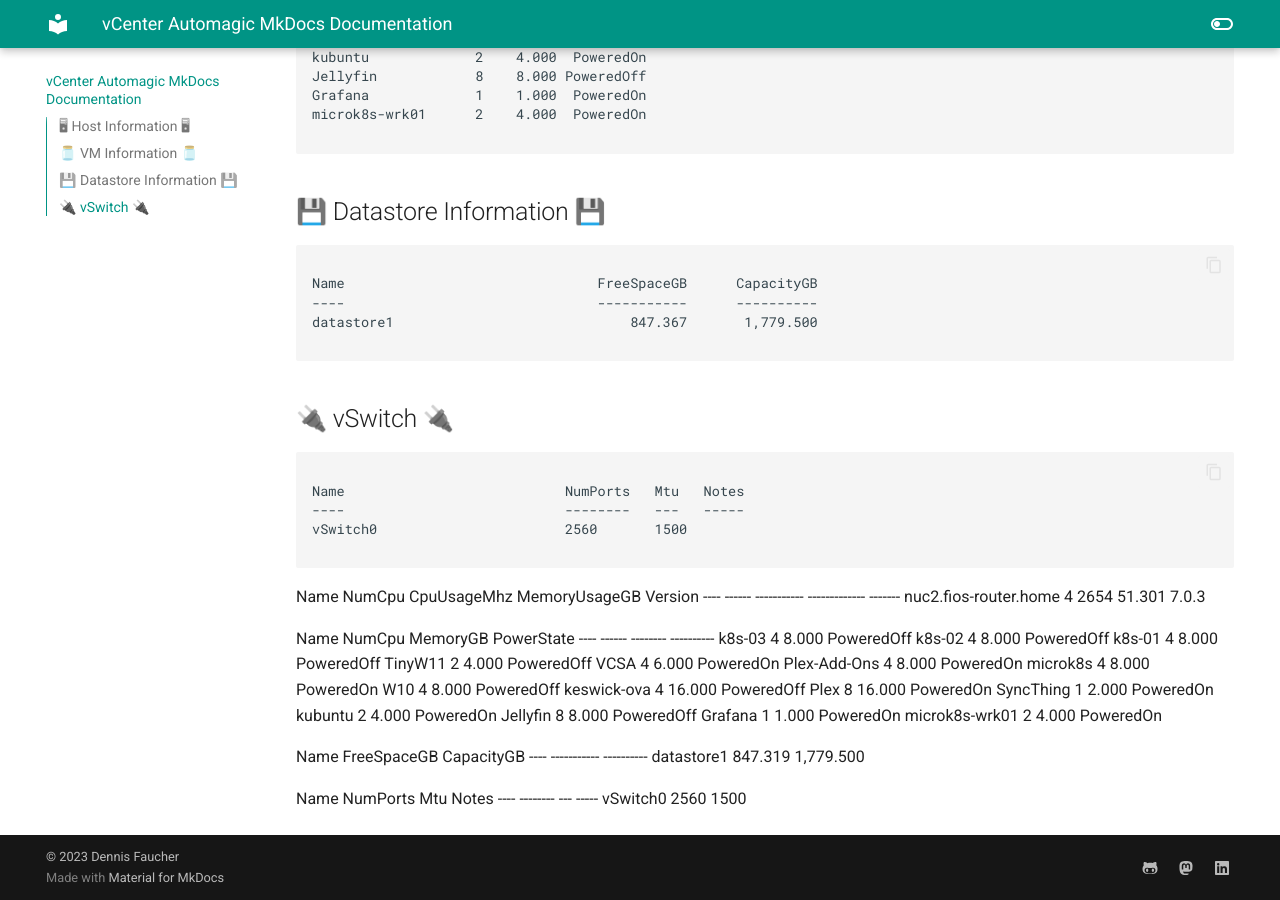
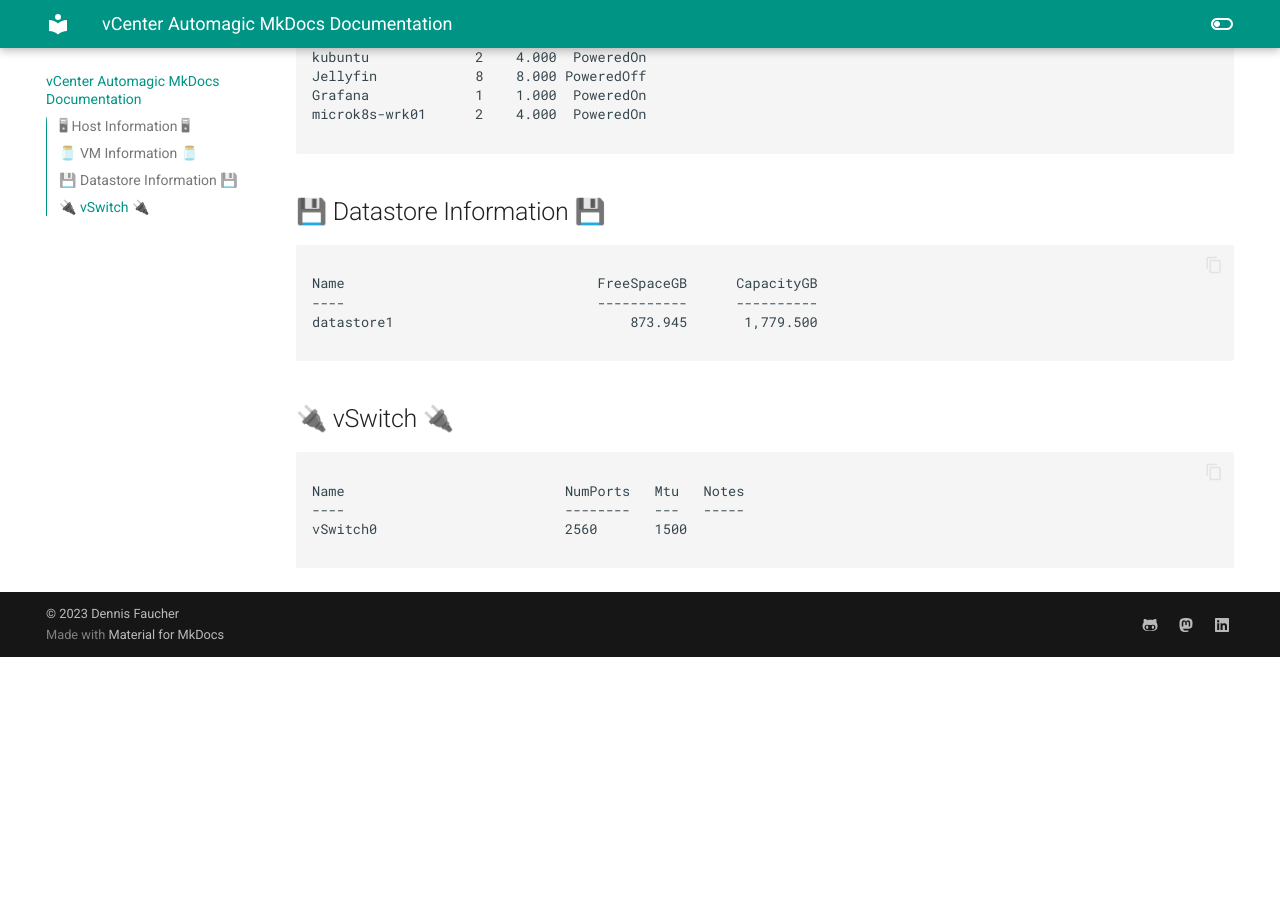
Before and after one commit to DennisFaucher/mkdocs-blog, an MkDocs documentation site: the page built from docs/index.md, in a window 1280 px wide and 900 px high, scrolled down 780 px. Built offline with MkDocs 1.6.1 and Material for MkDocs 9.7.7, drawn with Linux system fonts in a browser that asks for light colours; after the commit the page ends 1437 px from its top, so only the background shows below that; some of the changed text lies outside the part shown.

Commit message:
Add files via upload

`````diff
--- a/docs/index.md
+++ b/docs/index.md
@@ -1,14 +1,12 @@
-
 # vCenter Automagic MkDocs Documentation
 
 For full documentation visit [mkdocs.org](https://www.mkdocs.org).
-
 ## 🖥 Host Information 🖥
 ````bash
 
-Name                  NumCpu CpuUsageMhz MemoryUsageGB Version
-----                  ------ ----------- ------------- -------
-nuc2.fios-router.home      4        2612        51.301 7.0.3
+Name                  NumCpu ProcessorType                                  CpuUsageMhz MemoryUsageGB Version
+----                  ------ -------------                                  ----------- ------------- -------
+nuc2.fios-router.home      4 11th Gen Intel(R) Core(TM) i7-1165G7 @ 2.80GHz        2969        51.309 7.0.3
 
 ````
 ## 🫙 VM Information 🫙
@@ -38,7 +36,7 @@ microk8s-wrk01      2    4.000  PoweredOn
 
 Name                               FreeSpaceGB      CapacityGB
 ----                               -----------      ----------
-datastore1                             847.367       1,779.500
+datastore1                             873.945       1,779.500
 
 ````
 ## 🔌 vSwitch 🔌
@@ -49,36 +47,3 @@ Name                           NumPorts   Mtu   Notes
 vSwitch0                       2560       1500
 
 ````
-
-Name                  NumCpu CpuUsageMhz MemoryUsageGB Version
-----                  ------ ----------- ------------- -------
-nuc2.fios-router.home      4        2654        51.301 7.0.3
-
-
-Name           NumCpu MemoryGB PowerState
-----           ------ -------- ----------
-k8s-03              4    8.000 PoweredOff
-k8s-02              4    8.000 PoweredOff
-k8s-01              4    8.000 PoweredOff
-TinyW11             2    4.000 PoweredOff
-VCSA                4    6.000  PoweredOn
-Plex-Add-Ons        4    8.000  PoweredOn
-microk8s            4    8.000  PoweredOn
-W10                 4    8.000 PoweredOff
-keswick-ova         4   16.000 PoweredOff
-Plex                8   16.000  PoweredOn
-SyncThing           1    2.000  PoweredOn
-kubuntu             2    4.000  PoweredOn
-Jellyfin            8    8.000 PoweredOff
-Grafana             1    1.000  PoweredOn
-microk8s-wrk01      2    4.000  PoweredOn
-
-
-Name                               FreeSpaceGB      CapacityGB
-----                               -----------      ----------
-datastore1                             847.319       1,779.500
-
-
-Name                           NumPorts   Mtu   Notes
-----                           --------   ---   -----
-vSwitch0                       2560       1500
`````
